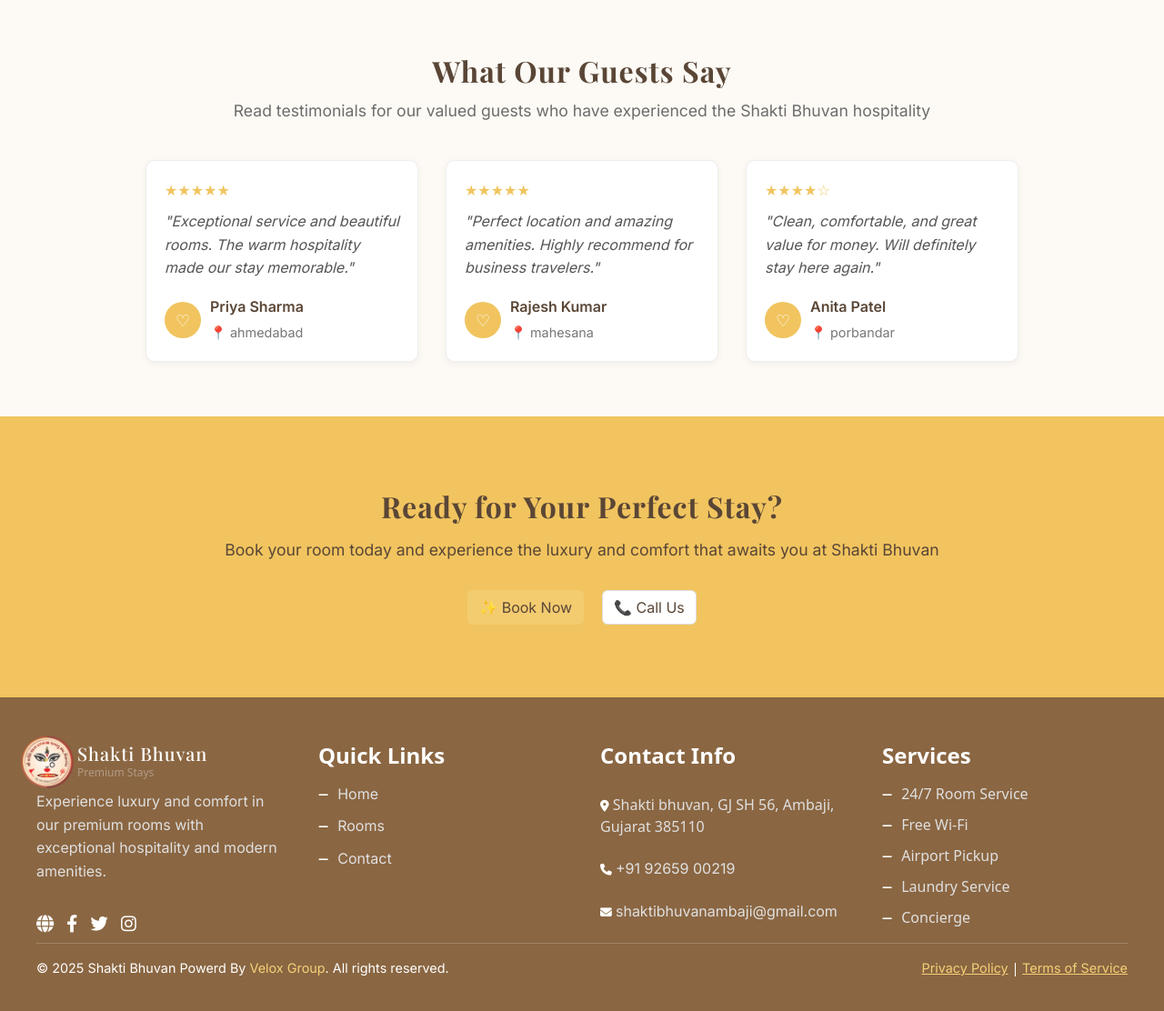
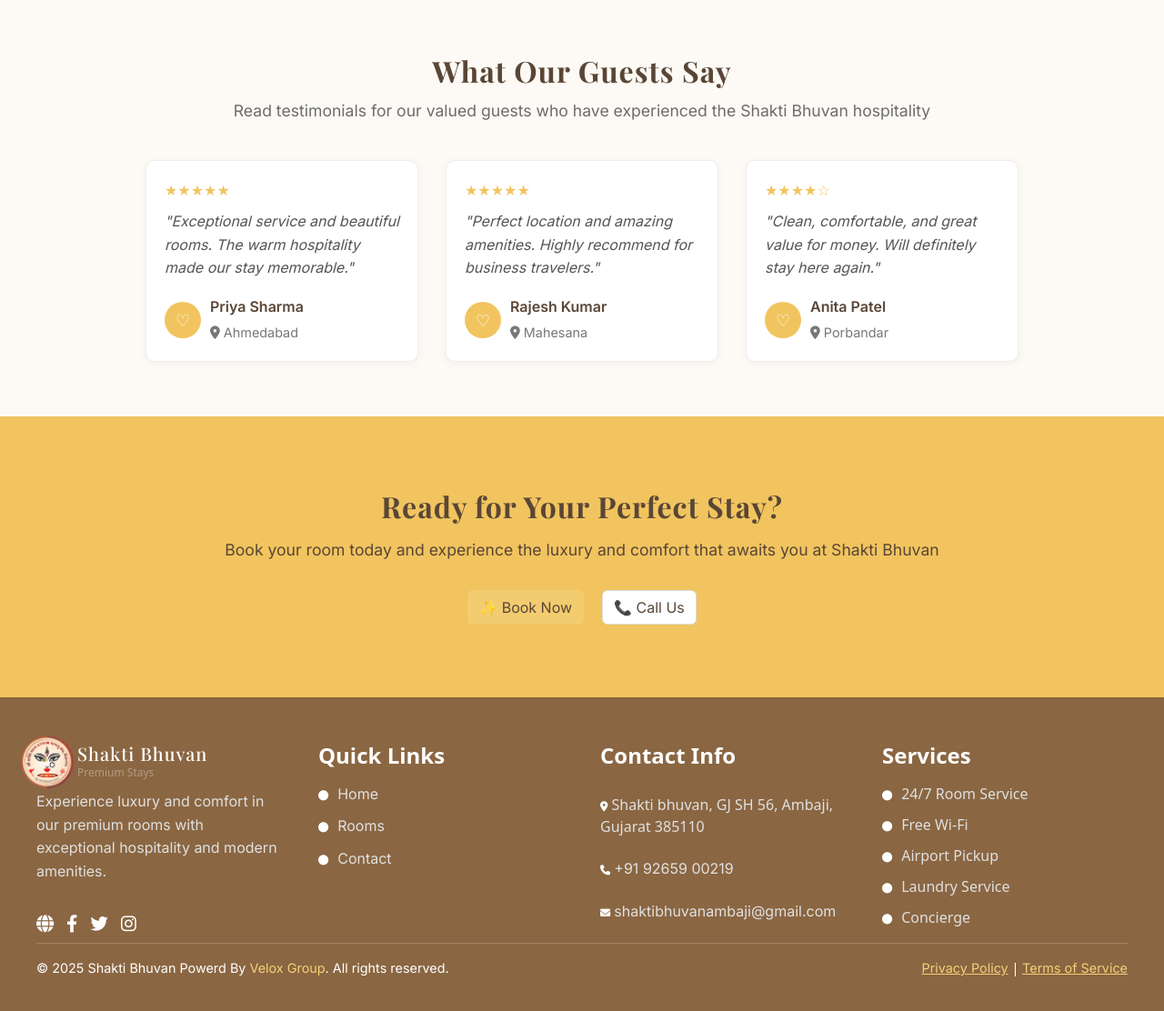
Before and after one commit to Herin27/shakti_bhuvan, a PHP site: page / in a window 1280 px wide. Shown: the part 1768-2880 px from the top of the page at 91% size. Run offline with PHP 8.4, Linux system fonts and the light colour scheme; data comes from the database, SQL or seed files in the repository.

Commit message:
Update booking filters and enhance footer and gallery UI elements

```diff
--- a/footer.php
+++ b/footer.php
@@ -19,9 +19,9 @@
 }
 
 .footer-col ul li i {
-    color: #fff;
+    color: #ffffff;
     margin-right: 10px;
-    font-size: 0.8rem;
+    font-size: 0.7rem;
 
 }
 </style>
@@ -58,9 +58,9 @@
             <div class="footer-col">
                 <h4>Quick Links</h4>
                 <ul>
-                    <li><i class="fa-solid fa-minus"></i><a href="index.php">Home</a></li>
-                    <li><i class="fa-solid fa-minus"></i><a href="rooms.php">Rooms</a></li>
-                    <li><i class="fa-solid fa-minus"></i><a href="contact.php">Contact</a></li>
+                    <li><i class="fa-solid fa-circle"></i><a href="index.php">Home</a></li>
+                    <li><i class="fa-solid fa-circle"></i><a href="rooms.php">Rooms</a></li>
+                    <li><i class="fa-solid fa-circle"></i><a href="contact.php">Contact</a></li>
                 </ul>
             </div>
 
@@ -79,11 +79,11 @@
             <div class="footer-col">
                 <h4>Services</h4>
                 <ul>
-                    <li><i class="fa-solid fa-minus"></i>24/7 Room Service</li>
-                    <li><i class="fa-solid fa-minus"></i>Free Wi-Fi</li>
-                    <li><i class="fa-solid fa-minus"></i>Airport Pickup</li>
-                    <li><i class="fa-solid fa-minus"></i>Laundry Service</li>
-                    <li><i class="fa-solid fa-minus"></i>Concierge</li>
+                    <li><i class="fa-solid fa-circle"></i>24/7 Room Service</li>
+                    <li><i class="fa-solid fa-circle"></i>Free Wi-Fi</li>
+                    <li><i class="fa-solid fa-circle"></i>Airport Pickup</li>
+                    <li><i class="fa-solid fa-circle"></i>Laundry Service</li>
+                    <li><i class="fa-solid fa-circle"></i>Concierge</li>
                 </ul>
             </div>
 
--- a/index.php
+++ b/index.php
@@ -462,7 +462,7 @@ $result = mysqli_query($conn, $query);
                     <div class="user-icon">♡</div>
                     <div>
                         <h4>Priya Sharma</h4>
-                        <span class="location">📍 ahmedabad</span>
+                        <span class="location"><i class="fa-solid fa-location-dot"></i> Ahmedabad</span>
                     </div>
                 </div>
             </div>
@@ -480,7 +480,7 @@ $result = mysqli_query($conn, $query);
                     <div class="user-icon">♡</div>
                     <div>
                         <h4>Rajesh Kumar</h4>
-                        <span class="location">📍 mahesana</span>
+                        <span class="location"><i class="fa-solid fa-location-dot"></i> Mahesana</span>
                     </div>
                 </div>
             </div>
@@ -498,7 +498,7 @@ $result = mysqli_query($conn, $query);
                     <div class="user-icon">♡</div>
                     <div>
                         <h4>Anita Patel</h4>
-                        <span class="location">📍 porbandar</span>
+                        <span class="location"><i class="fa-solid fa-location-dot"></i> Porbandar</span>
                     </div>
                 </div>
             </div>
```
Also changed, not shown: admin_dashboard.php (+24 -5 lines), gallery.php (+47 -19 lines).
